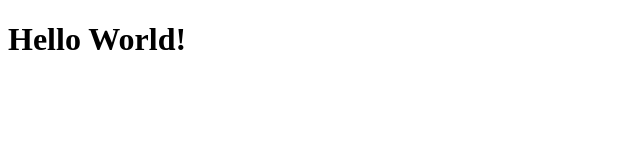
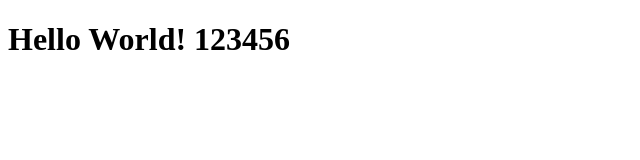
Before and after one commit to leo0127-ux/CodespaceDemo, a plain HTML site: page index.html in a window 1280 px wide. Shown: the whole page, without its empty margins (0-640 px from the left). Drawn offline with Linux system fonts and the light colour scheme.

Commit message:
123 updated

```diff
--- a/index.html
+++ b/index.html
@@ -6,6 +6,6 @@
     <title>Document</title>
 </head>
 <body>
-    <h1>Hello World!</h1>
+    <h1>Hello World! 123456</h1>
 </body>
 </html>
```
